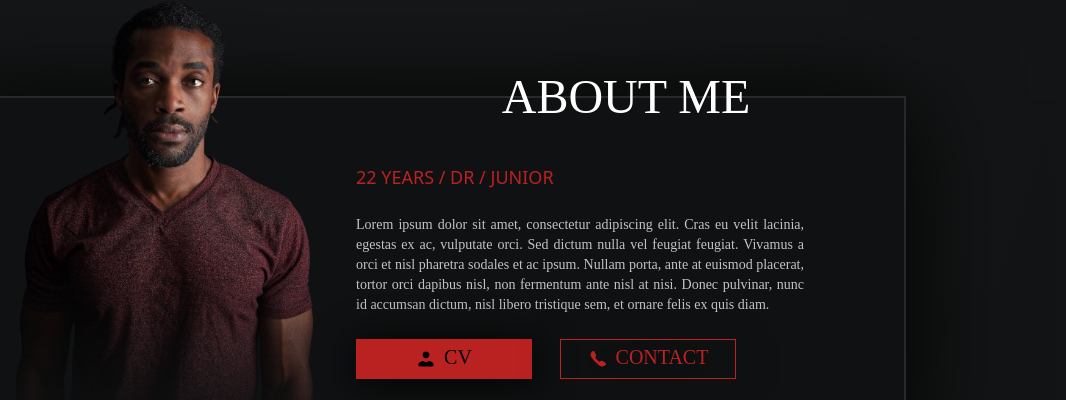
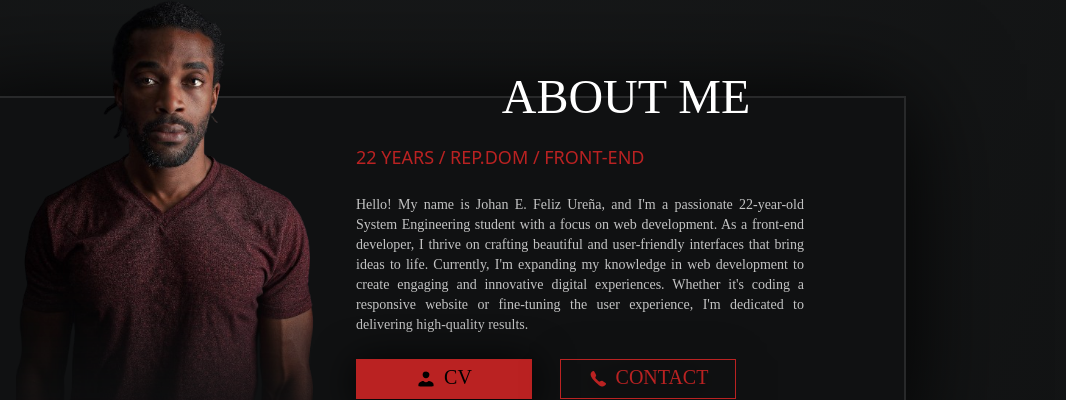
Before and after one commit to Johanfeliz08/devjohan-portfolio, an Astro site: page / in a window 1280 px wide. Shown: the part 1986-2386 px from the top of the page, 214-1280 px from the left. Built offline with nearby package versions, Linux system fonts and the light colour scheme; Astro itself is replaced by a stand-in of ours; a web font is replaced by a local one.

Commit message:
About me paragraph

```diff
--- a/src/components/AboutMe.astro
+++ b/src/components/AboutMe.astro
@@ -26,16 +26,18 @@ import SecondaryLink from "./utils/SecondaryLink.astro";
 
     <div class="info flex flex-col w-full gap-6 justify-center px-10">
       <div class="header-info text-lg text-accent">
-        <h3>22 YEARS / DR / JUNIOR</h3>
+        <h3>22 YEARS / REP.DOM / FRONT-END</h3>
       </div>
 
       <p class="text-sm text-justify max-w-md text-balance opacity-75">
-        Lorem ipsum dolor sit amet, consectetur adipiscing elit. Cras eu velit
-        lacinia, egestas ex ac, vulputate orci. Sed dictum nulla vel feugiat
-        feugiat. Vivamus a orci et nisl pharetra sodales et ac ipsum. Nullam
-        porta, ante at euismod placerat, tortor orci dapibus nisl, non fermentum
-        ante nisl at nisi. Donec pulvinar, nunc id accumsan dictum, nisl libero
-        tristique sem, et ornare felis ex quis diam.
+        Hello! My name is Johan E. Feliz Ureña, and I'm a passionate
+        22-year-old System Engineering student with a focus on web development.
+        As a front-end developer, I thrive on crafting beautiful and
+        user-friendly interfaces that bring ideas to life. Currently, I'm
+        expanding my knowledge in web development to create engaging and
+        innovative digital experiences. Whether it's coding a responsive website
+        or fine-tuning the user experience, I'm dedicated to delivering
+        high-quality results.
       </p>
 
       <div class="flex flex-row space-x-7">
```
